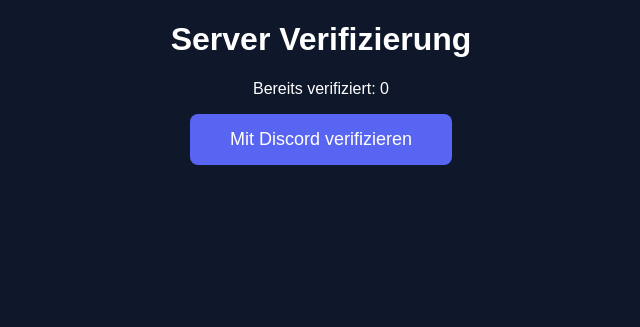
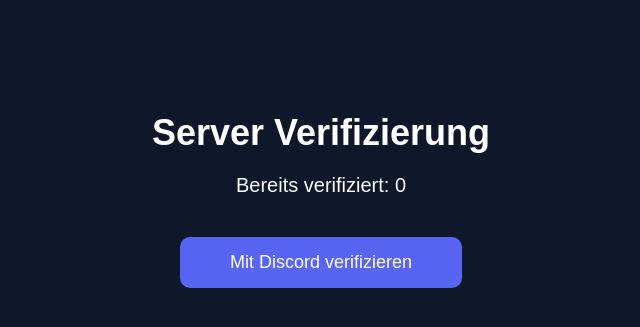
Before and after one commit to Fufi1925/verify, a Flask app: page / in a window 1280 px wide. Shown: the top 327 px of the page, without its empty margins (319-959 px from the left). Run offline with Flask 3, Linux system fonts and the light colour scheme.

Commit message:
Update index.html

```diff
--- a/templates/index.html
+++ b/templates/index.html
@@ -3,13 +3,19 @@
 <head>
 <title>Verify</title>
 <style>
-body {background:#0f172a;color:white;text-align:center;font-family:sans-serif;}
-button {padding:15px 40px;font-size:18px;background:#5865F2;color:white;border:none;border-radius:8px;}
+body {background:#0f172a;color:white;font-family:sans-serif;text-align:center;padding-top:80px;}
+h1 {font-size:36px;margin-bottom:20px;}
+p {font-size:20px;margin-bottom:40px;}
+button {padding:15px 50px;font-size:18px;background:#5865F2;color:white;border:none;border-radius:10px;cursor:pointer;}
+button:hover {background:#4752c4;}
+.container {max-width:600px;margin:auto;}
 </style>
 </head>
 <body>
+<div class="container">
 <h1>Server Verifizierung</h1>
 <p>Bereits verifiziert: {{ count }}</p>
 <a href="/login"><button>Mit Discord verifizieren</button></a>
+</div>
 </body>
 </html>
```
